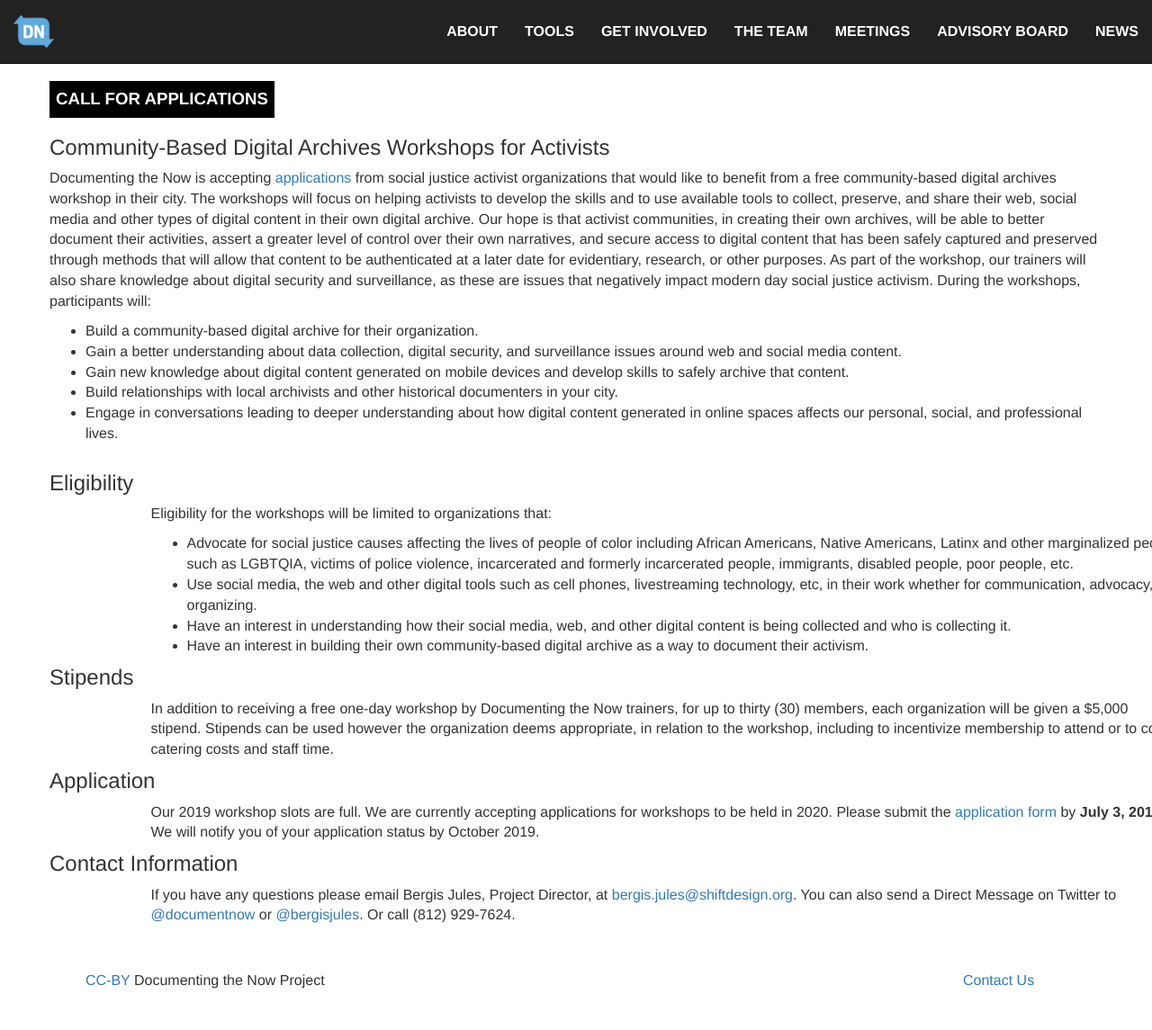
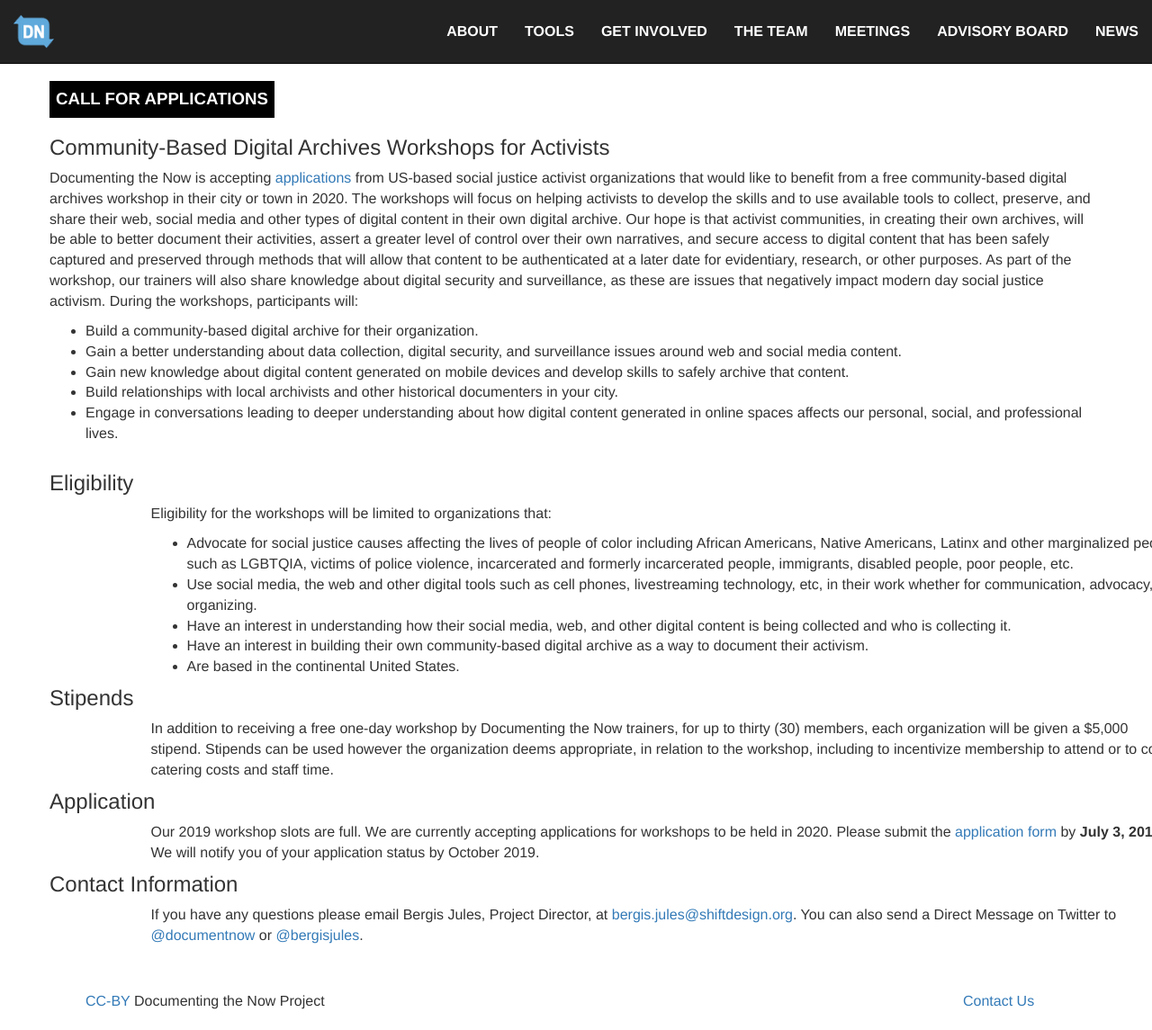
Before and after one commit to DocNow/docnow.github.io, a Jekyll site: the page built from workshops/call-for-applications/index.html, in a window 1280 px wide and 1145 px high. Shown: the whole window at 90% size. Built offline with Jekyll 4.4.1, drawn with Linux system fonts in a browser that asks for light colours.

Commit message:
US based and 2020

```diff
--- a/workshops/call-for-applications/index.html
+++ b/workshops/call-for-applications/index.html
@@ -10,7 +10,7 @@
   <div class="row">
     <h2>Call for Applications</h2>
     <h3>Community-Based Digital Archives Workshops for Activists</h3>
-    <p>Documenting the Now is accepting <a href="https://go.umd.edu/applydocnow">applications</a> from social justice activist organizations that would like to benefit from a free community-based digital archives workshop in their city. The workshops will focus on helping activists to develop the skills and to use available tools to collect, preserve, and share their web, social media and other types of digital content in their own digital archive. Our hope is that activist communities, in creating their own archives, will be able to better document their activities, assert a greater level of control over their own narratives, and secure access to digital content that has been safely captured and preserved through methods that will allow that content to be authenticated at a later date for evidentiary, research, or other purposes. As part of the workshop, our trainers will also share knowledge about digital security and surveillance, as these are issues that negatively impact modern day social justice activism. During the workshops, participants will:
+    <p>Documenting the Now is accepting <a href="https://go.umd.edu/applydocnow">applications</a> from US-based social justice activist organizations that would like to benefit from a free community-based digital archives workshop in their city or town in 2020. The workshops will focus on helping activists to develop the skills and to use available tools to collect, preserve, and share their web, social media and other types of digital content in their own digital archive. Our hope is that activist communities, in creating their own archives, will be able to better document their activities, assert a greater level of control over their own narratives, and secure access to digital content that has been safely captured and preserved through methods that will allow that content to be authenticated at a later date for evidentiary, research, or other purposes. As part of the workshop, our trainers will also share knowledge about digital security and surveillance, as these are issues that negatively impact modern day social justice activism. During the workshops, participants will:
       <ul>
         <li>Build a community-based digital archive for their organization.</li>
         <li>Gain a better understanding about data collection, digital security, and surveillance issues around web and social media content.</li>
@@ -29,6 +29,7 @@
         <li>Use social media, the web and other digital tools such as cell phones, livestreaming technology, etc, in their work whether for communication, advocacy, or organizing. </li>
         <li>Have an interest in understanding how their social media, web, and other digital content is being collected and who is collecting it. </li>
         <li>Have an interest in building their own community-based digital archive as a way to document their activism.</li>
+        <li>Are based in the continental United States.</li>
       </ul>
     </div>
     <h3>Stipends</h3>
@@ -41,6 +42,6 @@
     </div>
     <h3>Contact Information</h3>
     <div class="col-lg-offset-1 col-lg-12">
-      <p>If you have any questions please email Bergis Jules, Project Director, at <a href="mailto:bergis.jules@shiftdesign.org">bergis.jules@shiftdesign.org</a>. You can also send a Direct Message on Twitter to <a href="https://twitter.com/DocumentNow">@documentnow</a> or <a href="https://twitter.com/bergisjules">@bergisjules</a>. Or call (812) 929-7624. </p>
+      <p>If you have any questions please email Bergis Jules, Project Director, at <a href="mailto:bergis.jules@shiftdesign.org">bergis.jules@shiftdesign.org</a>. You can also send a Direct Message on Twitter to <a href="https://twitter.com/DocumentNow">@documentnow</a> or <a href="https://twitter.com/bergisjules">@bergisjules</a>.</p>
     </div>
   </div>
```
